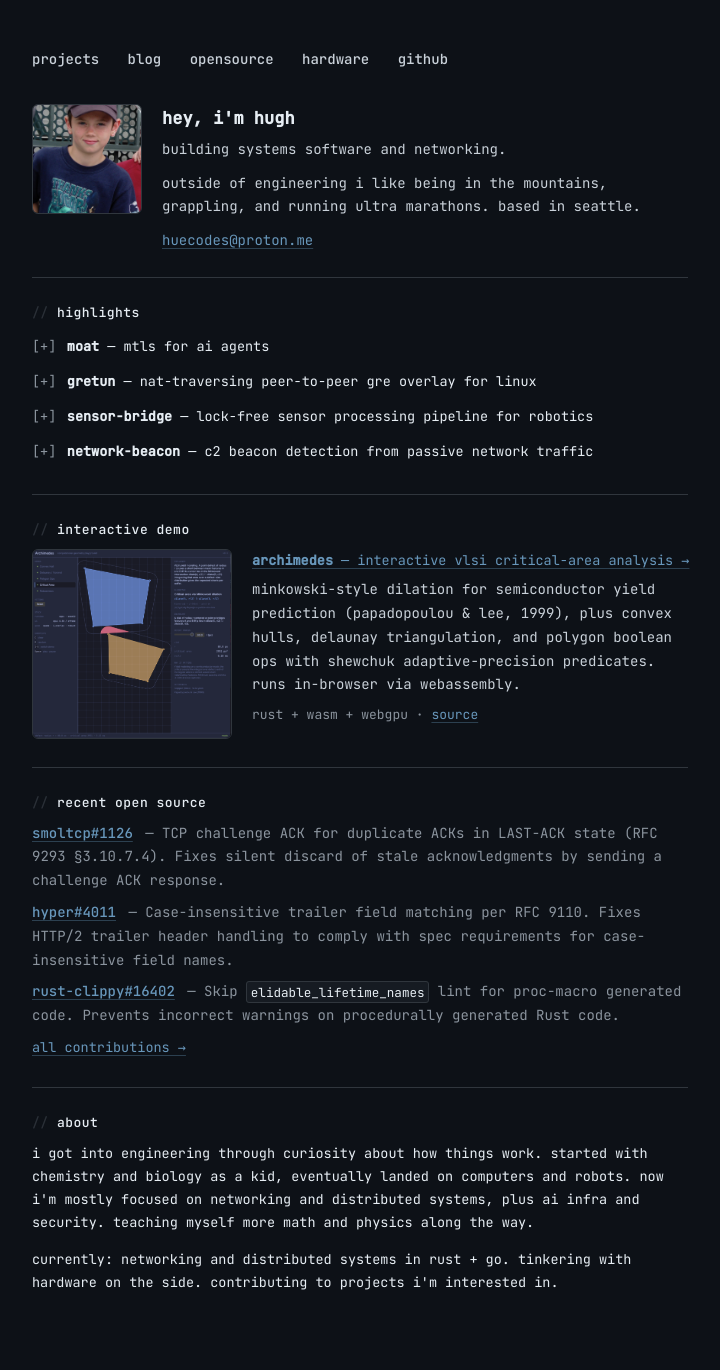
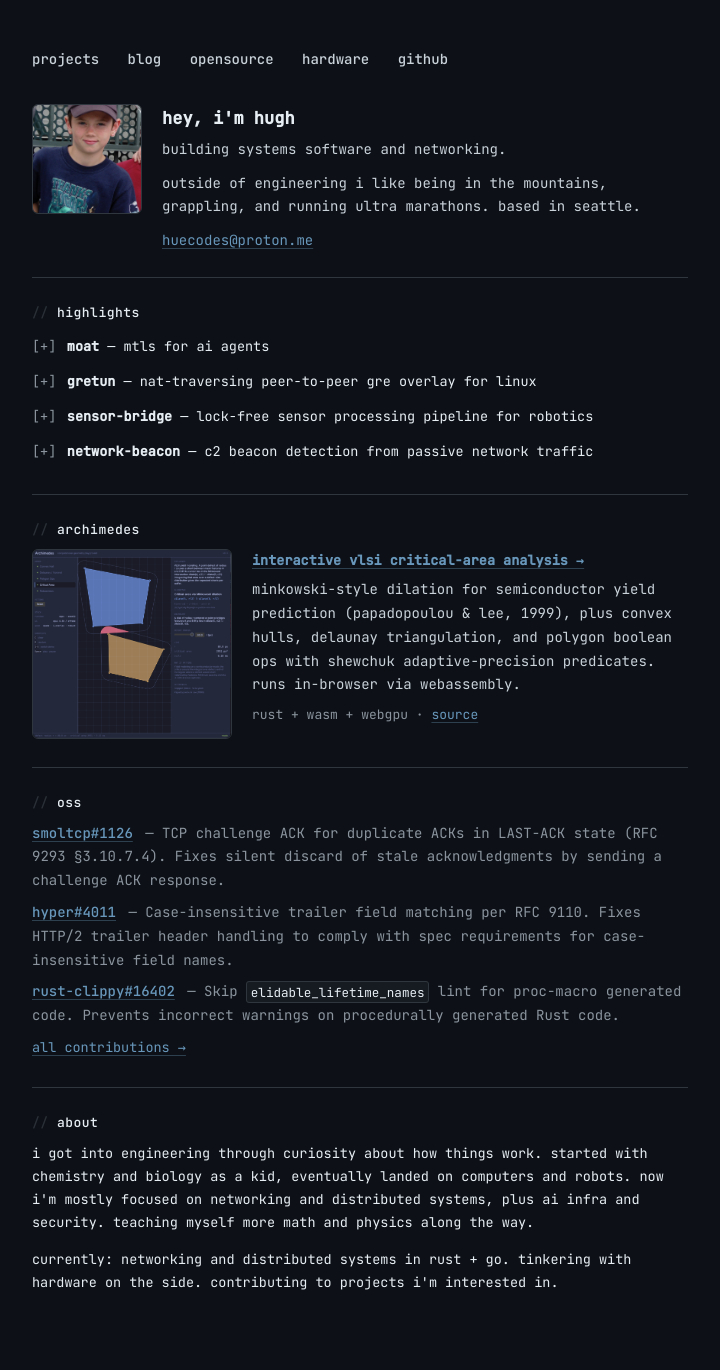
Before and after one commit to HueCodes/HueCodes.github.io, a Jekyll site: the page built from index.md, in a window 1280 px wide. Shown: the whole page, without its empty margins (280-1000 px from the left). Built offline with Jekyll 4.4.1, drawn with Linux system fonts in a browser that asks for light colours.

Commit message:
tighten section headers: archimedes, oss

```diff
--- a/index.md
+++ b/index.md
@@ -59,13 +59,13 @@ title: home
 <hr class="divider">
 
 <div class="section fade-in" style="animation-delay: 0.11s">
-  <h2>interactive demo</h2>
+  <h2>archimedes</h2>
   <div style="display: flex; gap: 1.25rem; align-items: flex-start; flex-wrap: wrap;">
     <a href="https://huecodes.github.io/Archimedes/" style="flex-shrink: 0;">
       <img src="/assets/images/projects/archimedes-critical-area.png" alt="Archimedes — VLSI critical-area analysis" style="width: 200px; height: auto; border-radius: 6px; border: 1px solid var(--border); display: block;">
     </a>
     <div style="flex: 1; min-width: 240px;">
-      <p style="margin: 0 0 0.4rem 0;"><a href="https://huecodes.github.io/Archimedes/"><strong>archimedes</strong> — interactive vlsi critical-area analysis →</a></p>
+      <p style="margin: 0 0 0.4rem 0;"><a href="https://huecodes.github.io/Archimedes/"><strong>interactive vlsi critical-area analysis →</strong></a></p>
       <p style="margin: 0 0 0.4rem 0; font-size: 14px; color: #c9d1d9;">minkowski-style dilation for semiconductor yield prediction (papadopoulou &amp; lee, 1999), plus convex hulls, delaunay triangulation, and polygon boolean ops with shewchuk adaptive-precision predicates. runs in-browser via webassembly.</p>
       <p style="margin: 0; font-size: 13px; color: var(--text-secondary);">rust + wasm + webgpu · <a href="https://github.com/HueCodes/Archimedes">source</a></p>
     </div>
@@ -75,7 +75,7 @@ title: home
 <hr class="divider">
 
 <div class="section fade-in" style="animation-delay: 0.12s">
-  <h2>recent open source</h2>
+  <h2>oss</h2>
 
   <div class="project">
     <a href="https://github.com/smoltcp-rs/smoltcp/pull/1126">smoltcp#1126</a>
```
